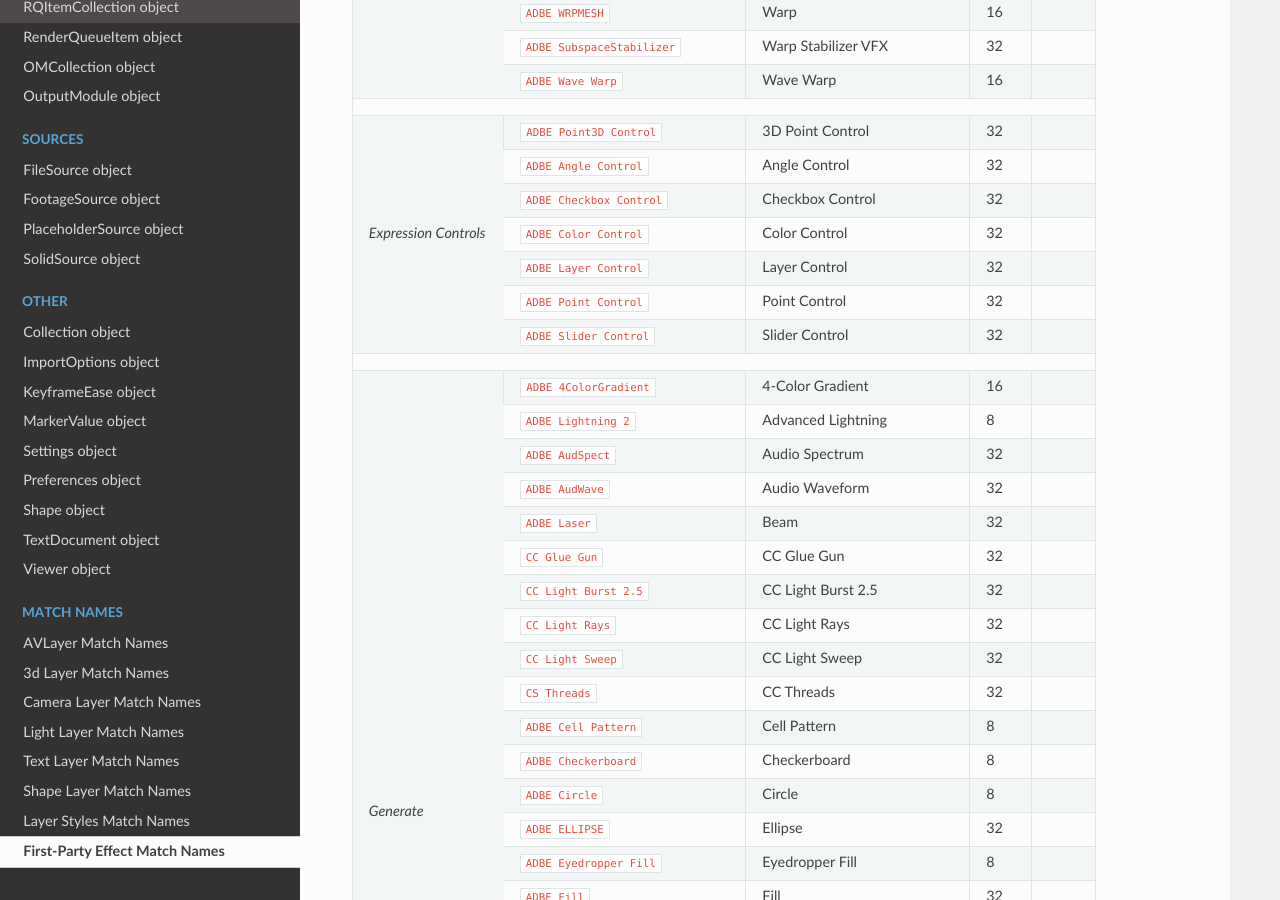
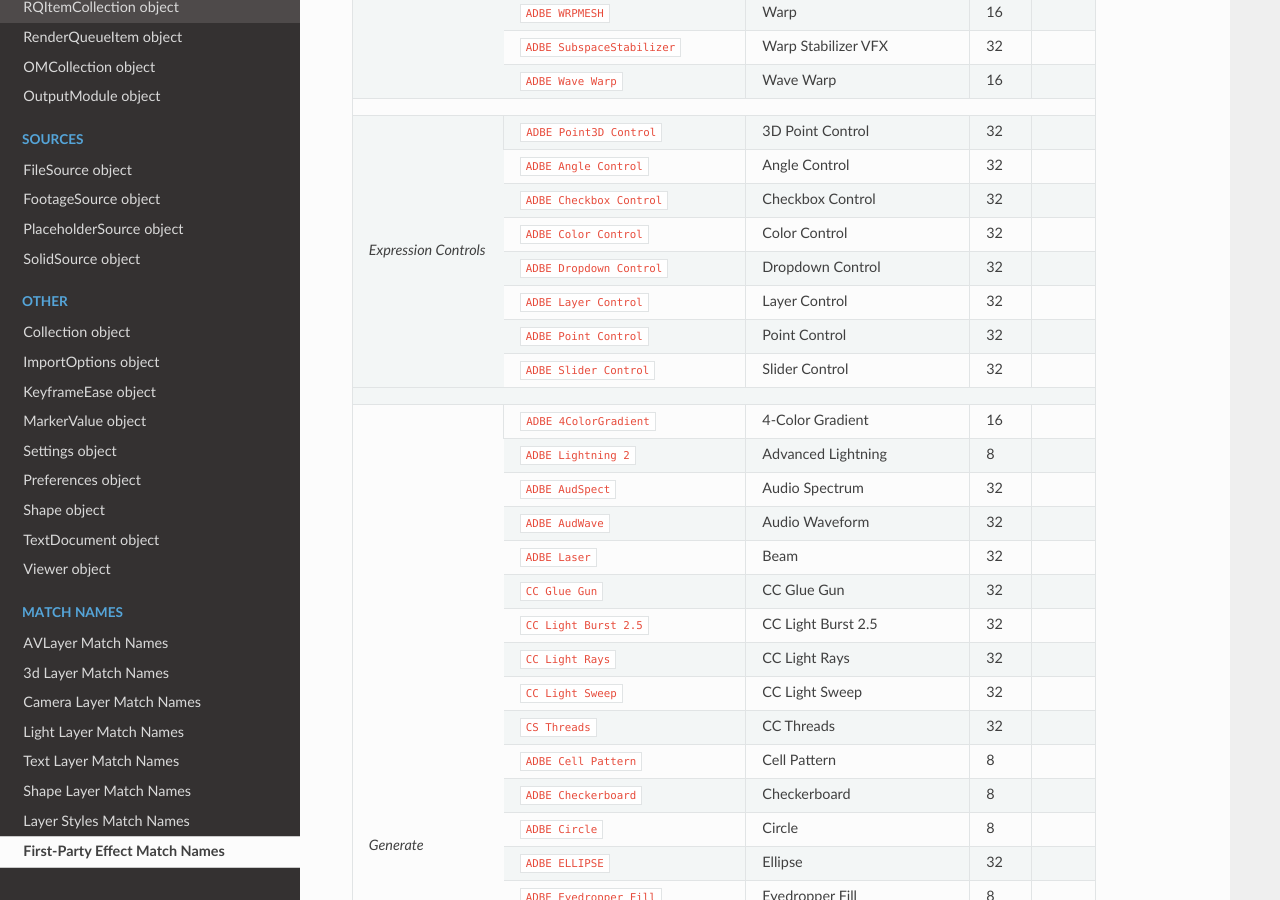
Before and after one commit to docsforadobe/after-effects-scripting-guide, a Sphinx documentation site: the page built from docs/matchnames/effects/firstparty.rst, in a window 1280 px wide and 900 px high, scrolled down 4281 px. Built offline with Sphinx 7.4.7 and the Read the Docs theme 2.0.0, drawn with Linux system fonts in a browser that asks for light colours.

Commit message:
Add dropdown control matchname

```diff
--- a/docs/matchnames/effects/firstparty.rst
+++ b/docs/matchnames/effects/firstparty.rst
@@ -265,6 +265,8 @@
 |                       | ``ADBE Checkbox Control``          | Checkbox Control             | 32      |         |
 +                       +------------------------------------+------------------------------+---------+---------+
 |                       | ``ADBE Color Control``             | Color Control                | 32      |         |
++                       +------------------------------------+------------------------------+---------+---------+
+|                       | ``ADBE Dropdown Control``          | Dropdown Control             | 32      |         |
 +                       +------------------------------------+------------------------------+---------+---------+
 |                       | ``ADBE Layer Control``             | Layer Control                | 32      |         |
 +                       +------------------------------------+------------------------------+---------+---------+
```
